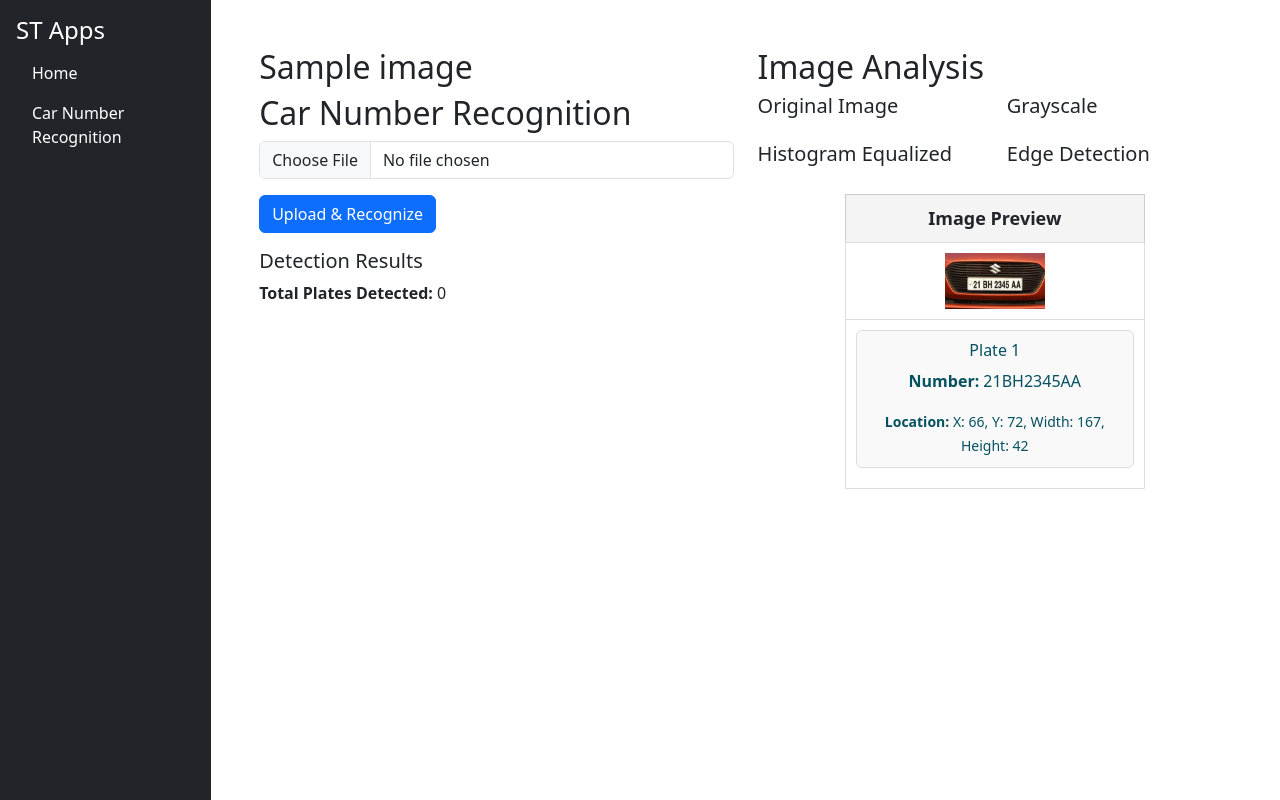
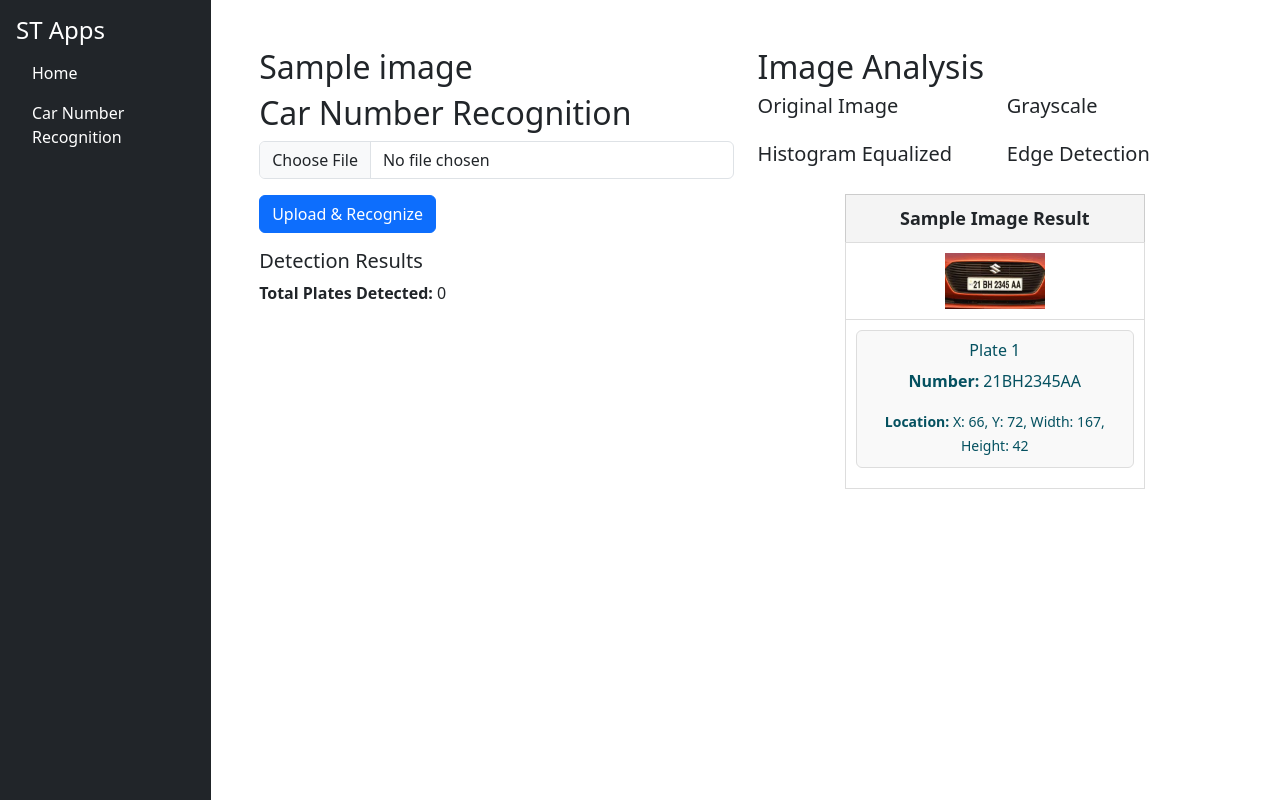
Before and after one commit to ShaswataTripathy/st-apps, a Flask app: page /car-number-recognition in a window 1280 px wide. Run offline with Flask 3, Linux system fonts and the light colour scheme; parts of the project's set-up code (start-up, migrations or seed data) failed here and were passed over; some libraries are stand-ins or nearby versions.

Commit message:
Update car_number_recognition.html

```diff
--- a/templates/car_number_recognition.html
+++ b/templates/car_number_recognition.html
@@ -120,7 +120,7 @@
                     </div>
                                             <table class="image-table">
                             <tr>
-                            <th class="image-table-heading">Image Preview</th>
+                            <th class="image-table-heading">Sample Image Result</th>
                             </tr>
                             <tr>
                             <td class="image-table-cell">
```
